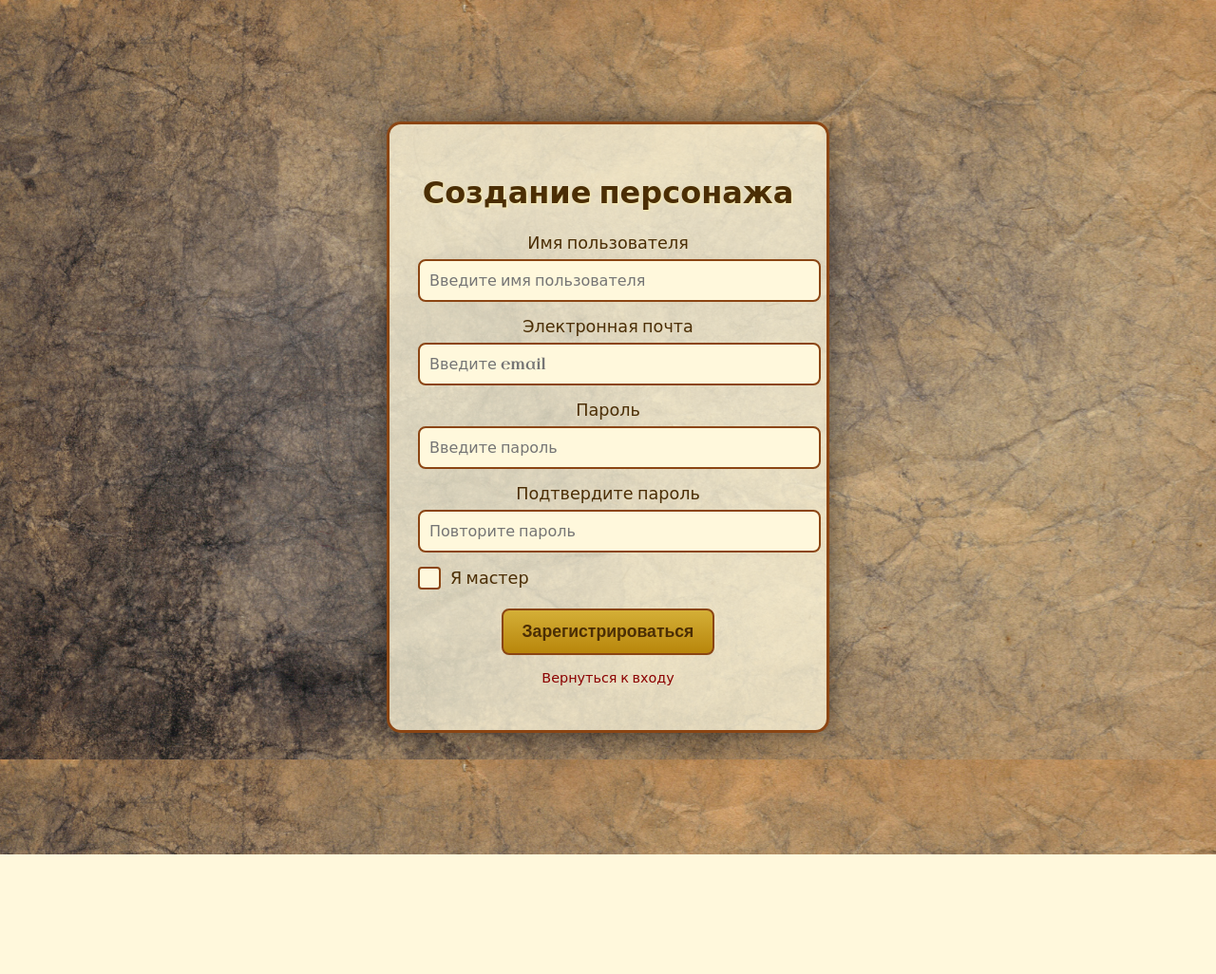
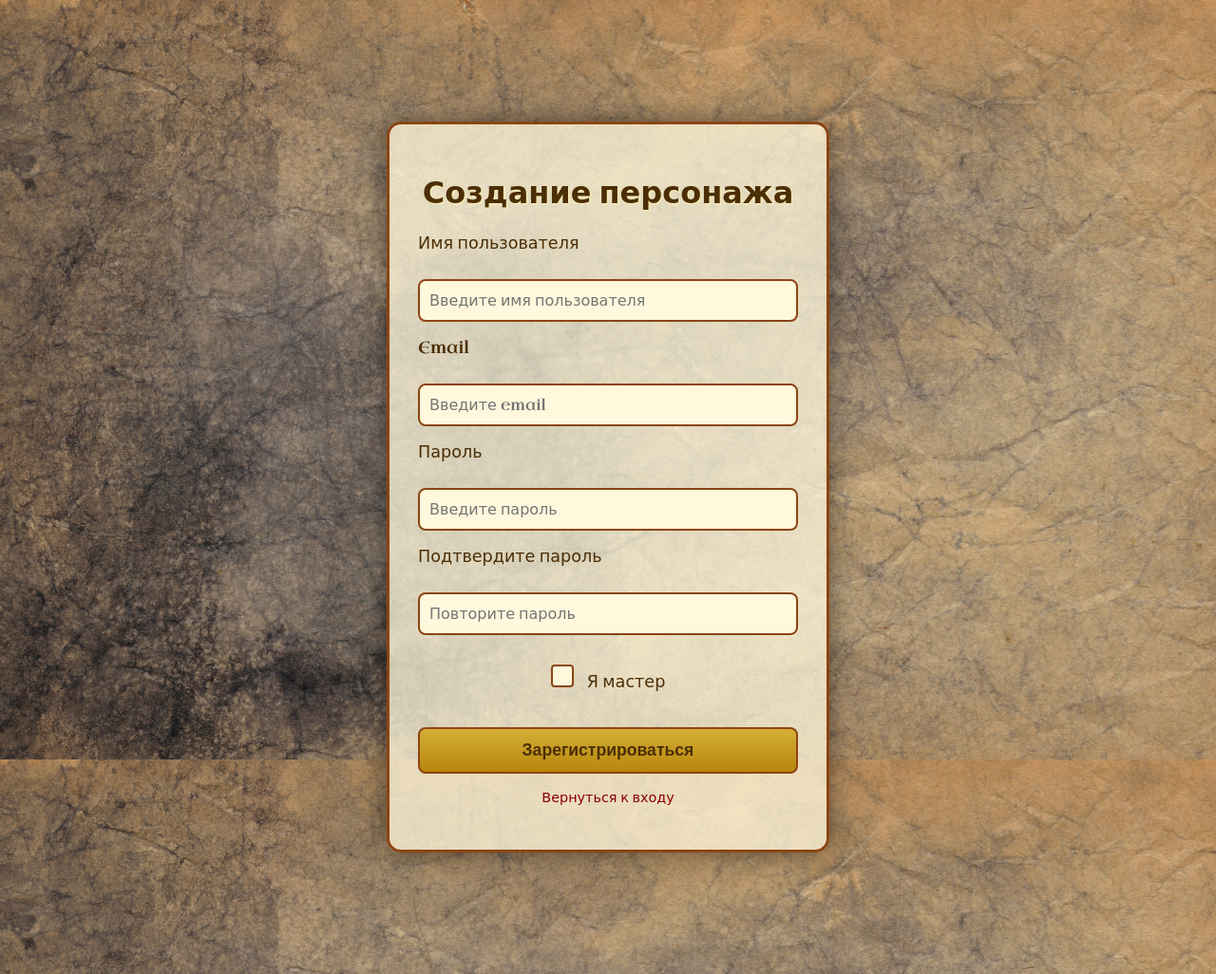
Before and after one commit to EgorkaPimp/Subjects, a Flask app: page /registration in a window 1280 px wide. Shown: the whole page at 95% size. Before the commit the page ends 900 px from the top, so only its background shows below. Run offline with Flask 3, Linux system fonts and the light colour scheme.

Commit message:
Добавление пользователя в базу данных

```diff
--- /dev/null
+++ b/app/forms.py
@@ -0,0 +1,11 @@
+from flask_wtf import FlaskForm
+from wtforms import StringField, PasswordField, SubmitField, BooleanField
+from wtforms.validators import DataRequired, Email, EqualTo, Length
+
+class RegistrationForm(FlaskForm):
+    username = StringField('Имя пользователя', validators=[DataRequired(), Length(min=3, max=20)])
+    email = StringField('Email', validators=[DataRequired(), Email()])
+    password = PasswordField('Пароль', validators=[DataRequired(), Length(min=6)])
+    confirm_password = PasswordField('Подтвердите пароль', validators=[DataRequired(), EqualTo('password')])
+    role_master = BooleanField('Я мастер')
+    submit = SubmitField('Зарегистрироваться')
--- a/app/routers.py
+++ b/app/routers.py
@@ -1,11 +1,21 @@
 from app import app
-from flask import render_template
+from flask import render_template, request, flash, redirect, url_for
+from app.forms import RegistrationForm
 from .extensions import db
+from .models.user import User
 
 @app.route('/')
 def home():
     return render_template('index.html')
 
-@app.route('/registration')
-def create_user():
-    return render_template('create-character.html')
+@app.route('/registration', methods=['GET', 'POST'])
+def register():
+    form = RegistrationForm()
+    if form.validate_on_submit():
+        user = User(username=form.username.data, email=form.email.data, role_master=form.role_master.data)
+        user.set_password(form.password.data)
+        db.session.add(user)
+        db.session.commit()
+        flash('Регистрация прошла успешно!', 'success')
+        return redirect(url_for('home'))
+    return render_template('create-character.html', form=form)
--- a/app/static/style.css
+++ b/app/static/style.css
@@ -23,14 +23,19 @@ h1 {
     text-shadow: 1px 1px 2px #fff2b2;
 }
 
+/* Лейблы */
 label {
     display: block;
     margin-top: 15px;
     color: #4b2e05;
     font-size: 1.1em;
+    text-align: left;
 }
 
-input {
+/* Поля ввода */
+input[type="text"],
+input[type="email"],
+input[type="password"] {
     width: 100%;
     padding: 10px;
     margin-top: 5px;
@@ -39,15 +44,19 @@ input {
     background-color: #fff8dc;
     font-family: inherit;
     font-size: 1em;
+    box-sizing: border-box;
 }
 
-input:focus {
+input[type="text"]:focus,
+input[type="email"]:focus,
+input[type="password"]:focus {
     outline: none;
     border-color: #d4af37;
     box-shadow: 0 0 8px #d4af37;
 }
 
-button {
+/* Кнопка отправки */
+button, input[type="submit"] {
     margin-top: 20px;
     padding: 12px 20px;
     background: linear-gradient(#d4af37, #b8860b);
@@ -58,13 +67,16 @@ button {
     font-weight: bold;
     cursor: pointer;
     transition: 0.3s;
+    width: 100%;
+    box-sizing: border-box;
 }
 
-button:hover {
+button:hover, input[type="submit"]:hover {
     background: linear-gradient(#ffd700, #daa520);
     transform: scale(1.05);
 }
 
+/* Ссылка для регистрации */
 .register-link {
     margin-top: 15px;
     font-size: 0.9em;
@@ -87,14 +99,15 @@ button:hover {
     font-size: 1.1em;
     cursor: pointer;
     user-select: none;
+    color: #4b2e05;
 }
 
 /* Скрываем стандартный чекбокс */
-.checkbox-label input {
+.checkbox-label input[type="checkbox"] {
     display: none;
 }
 
-/* Создаём кастомный квадрат */
+/* Кастомный квадрат чекбокса */
 .checkbox-label span {
     width: 20px;
     height: 20px;
@@ -107,20 +120,20 @@ button:hover {
     transition: all 0.3s ease;
 }
 
-/* Состояние при наведении */
+/* Эффект при наведении на чекбокс */
 .checkbox-label:hover span {
     box-shadow: 0 0 5px #d4af37;
 }
 
-/* Состояние при выборе */
-.checkbox-label input:checked + span {
+/* Состояние выбранного чекбокса */
+.checkbox-label input[type="checkbox"]:checked + span {
     background: linear-gradient(#ffd700, #daa520);
     border-color: #b8860b;
     box-shadow: 0 0 10px gold, 0 0 20px #ffd700, 0 0 30px #ffec8b;
 }
 
-/* Галочка внутри */
-.checkbox-label input:checked + span::after {
+/* Галочка внутри чекбокса */
+.checkbox-label input[type="checkbox"]:checked + span::after {
     content: "";
     position: absolute;
     left: 7px;
@@ -138,7 +151,7 @@ button:hover {
     border-color: #b8860b !important;
     color: #4b2e05 !important;
     box-shadow: 0 0 15px gold;
-    transform: scale(1.2);
+    transform: scale(1.03);
     animation: masterGlow 1.5s infinite ease-in-out;
 }
 
@@ -154,3 +167,34 @@ button:hover {
         box-shadow: 0 0 10px gold, 0 0 20px #fdfdfd, 0 0 30px #ffec8b;
     }
 }
+.checkbox-label {
+    display: inline-flex; /* чтобы чекбокс и квадрат были рядом */
+    align-items: center;
+    cursor: pointer;
+    user-select: none;
+    margin-top: 15px;
+}
+
+.checkbox-label input[type="checkbox"] {
+    display: none;
+}
+
+.checkbox-label span {
+    width: 20px;
+    height: 20px;
+    border: 2px solid #8b4513;
+    border-radius: 4px;
+    background-color: #fff8dc;
+    display: inline-block;
+    position: relative;
+    transition: all 0.3s ease;
+}
+
+/* Эффекты и состояния для чекбокса без изменений */
+
+.checkbox-label-text {
+    color: #4b2e05;
+    font-size: 1.1em;
+    margin-top: 5px;
+    user-select: none;
+}
--- a/app/templates/create-character.html
+++ b/app/templates/create-character.html
@@ -10,7 +10,7 @@
 <body>
     <div class="auth-container">
         <h1>Создание персонажа</h1>
-        <form>
+        <!-- <form method="POST" action="">
             <label for="username">Имя пользователя</label>
             <input type="text" id="username" name="username" placeholder="Введите имя пользователя" required />
 
@@ -30,7 +30,59 @@
             </label>
 
             <button type="submit" id="register-btn">Зарегистрироваться</button>
+        </form> -->
+
+
+        <form method="POST" action="">
+    {{ form.hidden_tag() }}
+
+    <p>
+        {{ form.username.label }}
+        <br>
+        {{ form.username(id="username", size=32, placeholder="Введите имя пользователя", required=True) }}
+    </p>
+
+    <p>
+        {{ form.email.label }}
+        <br>
+        {{ form.email(id="email", size=32, placeholder="Введите email", required=True) }}
+    </p>
+
+    <p>
+        {{ form.password.label }}
+        <br>
+        {{ form.password(id="password", size=32, placeholder="Введите пароль", required=True) }}
+    </p>
+
+    <p>
+        {{ form.confirm_password.label }}
+        <br>
+        {{ form.confirm_password(id="confirm-password", size=32, placeholder="Повторите пароль", required=True) }}
+    </p>
+
+    <p class="checkbox-wrapper">
+    <label for="is-master" class="checkbox-label">
+        {{ form.role_master(id="is-master") }}
+        <span></span>
+    </label>
+    <span class="checkbox-label-text">Я мастер</span>
+    </p>
+
+    <p>
+        {{ form.submit(id="register-btn", class="checkbox-label") }}
+    </p>
         </form>
+
+
+        <!-- <form method="POST" action="">
+    {{ form.hidden_tag() }}
+    <p>{{ form.username.label }}<br>{{ form.username(size=32) }}</p>
+    <p>{{ form.email.label }}<br>{{ form.email(size=32) }}</p>
+    <p>{{ form.password.label }}<br>{{ form.password(size=32) }}</p>
+    <p>{{ form.confirm_password.label }}<br>{{ form.confirm_password(size=32) }}</p>
+    <p>{{ form.submit(id="register-btn") }}</p>
+        </form> -->
+
         <p class="register-link"><a href="/">Вернуться к входу</a></p>
     </div>
 
```
Also changed, not shown: app/models/user.py (+13 -5 lines).
